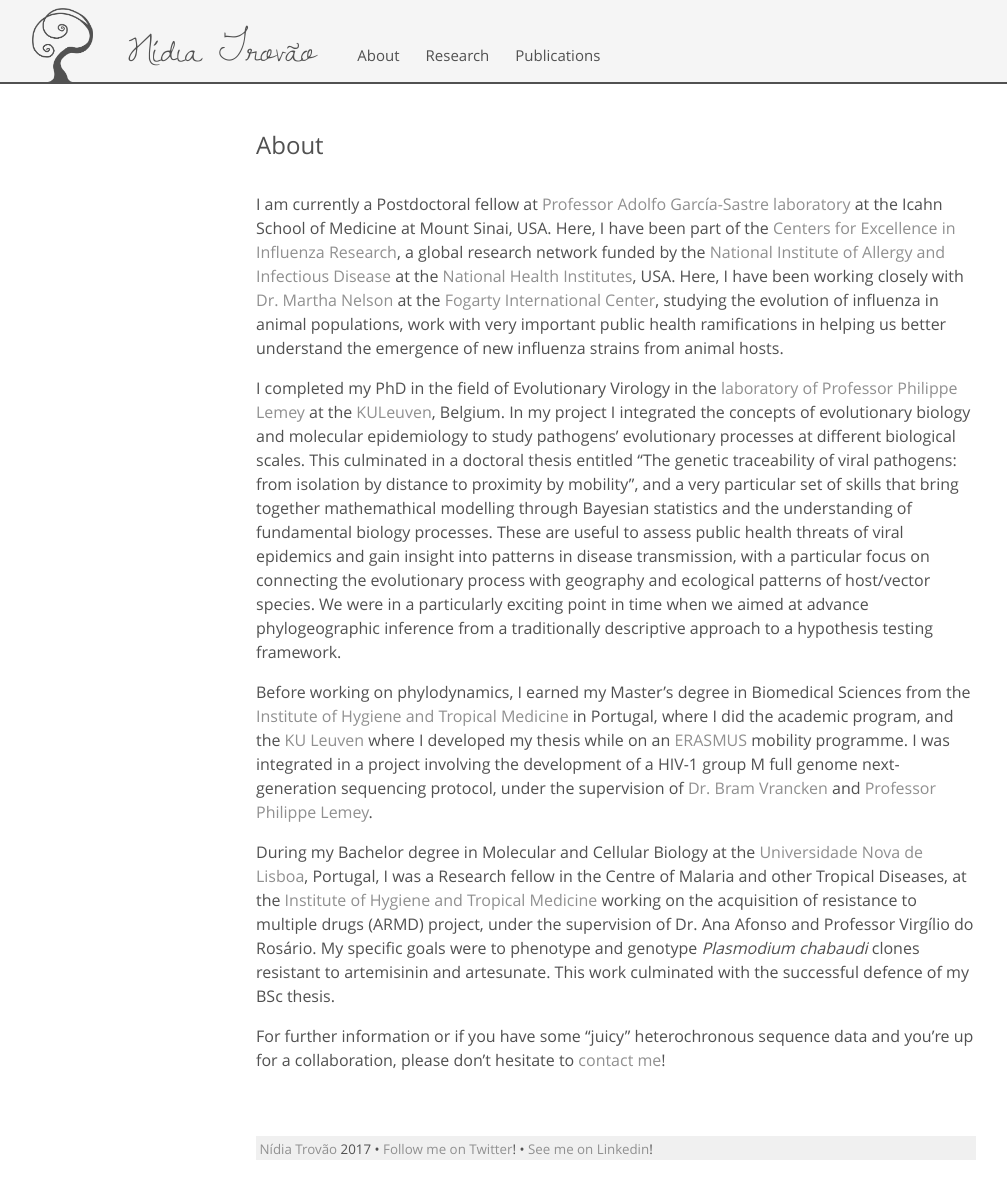
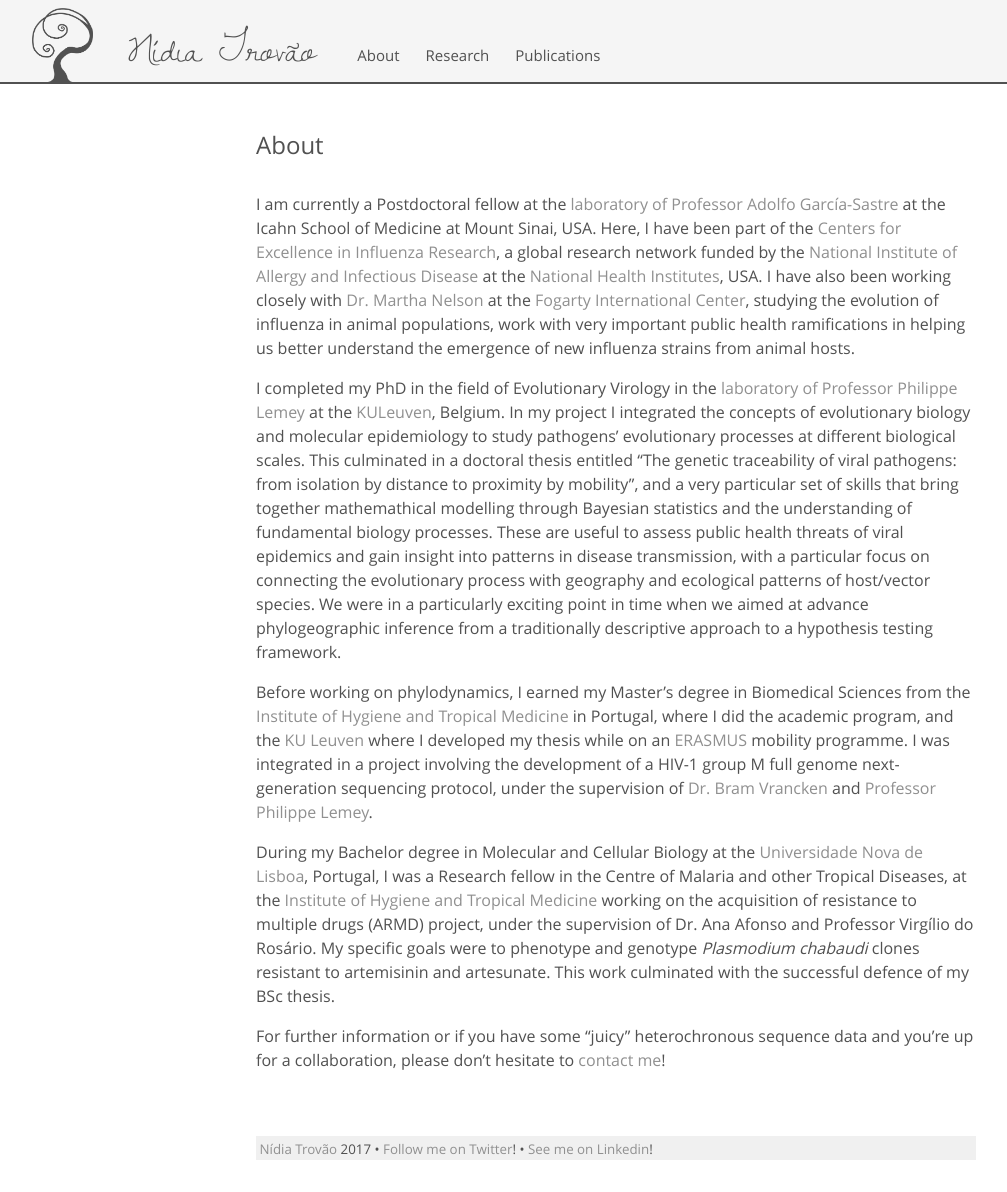
Before and after one commit to nidiatrovao/nidiatrovao.github.io, a Jekyll site: the page built from about.md, in a window 1280 px wide. Shown: the whole page, without its empty margins (24-1031 px from the left). Built offline with Jekyll 4.4.1, drawn with Linux system fonts in a browser that asks for light colours.

Commit message:
Update about.md

```diff
--- a/about.md
+++ b/about.md
@@ -3,7 +3,7 @@ layout: page
 title: About
 ---
 <br>
-I am currently a Postdoctoral fellow at [Professor Adolfo García-Sastre laboratory](http://labs.icahn.mssm.edu/garcia-sastre/) at the Icahn School of Medicine at Mount Sinai, USA. Here, I have been part of the [Centers for Excellence in Influenza Research](http://www.niaidceirs.org/), a global research network funded by the [National Institute of Allergy and Infectious Disease](https://www.niaid.nih.gov/) at the [National Health Institutes](https://www.nih.gov/), USA. Here, I have been working closely with [Dr. Martha Nelson](http://misms.net/staff/martha-nelson/) at the [Fogarty International Center](https://www.fic.nih.gov/Pages/Default.aspx), studying the evolution of influenza in animal populations, work with very important public health ramifications in helping us better understand the emergence of new influenza strains from animal hosts.
+I am currently a Postdoctoral fellow at the [laboratory of Professor Adolfo García-Sastre](http://labs.icahn.mssm.edu/garcia-sastre/) at the Icahn School of Medicine at Mount Sinai, USA. Here, I have been part of the [Centers for Excellence in Influenza Research](http://www.niaidceirs.org/), a global research network funded by the [National Institute of Allergy and Infectious Disease](https://www.niaid.nih.gov/) at the [National Health Institutes](https://www.nih.gov/), USA. I have also been working closely with [Dr. Martha Nelson](http://misms.net/staff/martha-nelson/) at the [Fogarty International Center](https://www.fic.nih.gov/Pages/Default.aspx), studying the evolution of influenza in animal populations, work with very important public health ramifications in helping us better understand the emergence of new influenza strains from animal hosts.
 
 I completed my PhD in the field of Evolutionary Virology in the [laboratory of Professor Philippe Lemey](http://rega.kuleuven.be/cev/ecv) at the [KULeuven](http://www.kuleuven.be/english), Belgium. In my project I integrated the concepts of evolutionary biology and molecular epidemiology to study pathogens' evolutionary processes at different biological scales. This culminated in a doctoral thesis entitled "The genetic traceability of viral pathogens: from isolation by distance to proximity by mobility", and a very particular set of skills that bring together mathemathical modelling through Bayesian statistics and the understanding of fundamental biology processes. These are useful to assess public health threats of viral epidemics and gain insight into patterns in disease transmission, with a particular focus on connecting the evolutionary process with geography and ecological patterns of host/vector species. We were in a particularly  exciting point in time when we aimed at advance phylogeographic inference from a traditionally descriptive approach to a hypothesis testing framework.
 
```
